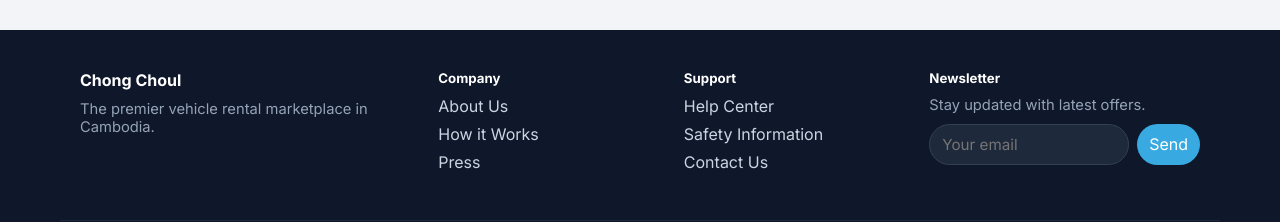
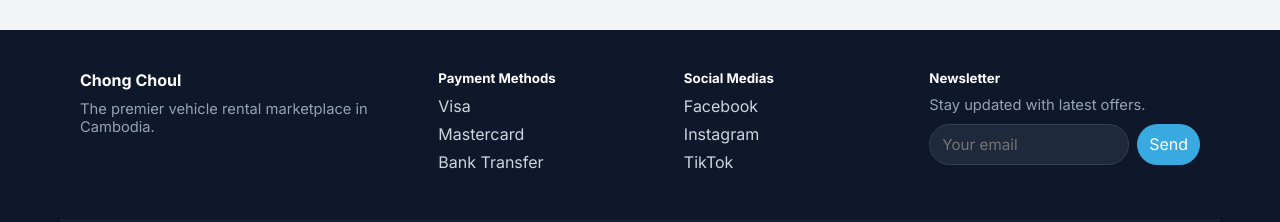
Before and after one commit to deth2026/Rental_Service, a Vue app in the folder frontend/: page / in a window 1280 px wide. Shown: the part 2240-2462 px from the top of the page. Built offline with nearby package versions, Linux system fonts and the light colour scheme.

Commit message:
fix shopVehicle

```diff
--- a/frontend/src/views/HomeView.vue
+++ b/frontend/src/views/HomeView.vue
@@ -25,7 +25,7 @@
         </svg>
         <div class="brand-text">
           <div class="brand">Chong Choul</div>
-          <div class="brand-tagline">Vehicle Rental</div>
+          <!-- <div class="brand-tagline">Vehicle Rental</div> -->
         </div>
       </div>
 
@@ -143,16 +143,16 @@
           <p>The premier vehicle rental marketplace in Cambodia.</p>
         </div>
         <div>
-          <h5>Company</h5>
-          <a href="#">About Us</a>
-          <a href="#">How it Works</a>
-          <a href="#">Press</a>
+          <h5>Payment Methods</h5>
+          <a href="#">Visa </a>
+          <a href="#">Mastercard</a>
+          <a href="#">Bank Transfer</a>
         </div>
         <div>
-          <h5>Support</h5>
-          <a href="#">Help Center</a>
-          <a href="#">Safety Information</a>
-          <a href="#">Contact Us</a>
+          <h5>Social Medias</h5>
+          <a href="#">Facebook</a>
+          <a href="#">Instagram</a>
+          <a href="#">TikTok</a>
         </div>
         <div>
           <h5>Newsletter</h5>
--- a/frontend/src/views/user/Dashboard.vue
+++ b/frontend/src/views/user/Dashboard.vue
@@ -282,9 +282,9 @@ onMounted(() => {
 
           <div class="footer-col">
             <h5>Quick Links</h5>
-            <a href="#">How it works</a>
-            <a href="#">Trust & Safety</a>
-            <a href="#">Rental Policies</a>
+            <a href="#">Home</a>
+            <a href="#">My booking</a>
+            <a href="#">Promotions</a>
           </div>
 
           <div class="footer-col">
@@ -296,7 +296,7 @@ onMounted(() => {
         </div>
 
         <div class="footer-bottom">
-          <p class="footer-copy">&copy; 2023 Chong Choul Rides. Made with ❤️ in Phnom Penh.</p>
+          <p class="footer-copy">&copy; 2026 Chong Choul Rides. Made with ❤️ in Phnom Penh.</p>
           <div class="footer-legal">
             <a href="#">Privacy Policy</a>
             <a href="#">Terms of Service</a>
--- a/frontend/src/views/user/ShopVehicles.vue
+++ b/frontend/src/views/user/ShopVehicles.vue
@@ -263,7 +263,7 @@ onMounted(() => {
   display: flex;
   justify-content: space-between;
   align-items: center;
-  padding: 1rem 2rem;
+  padding: 1rem 4rem;
   background: white;
   box-shadow: 0 2px 8px rgba(0, 0, 0, 0.08);
   position: sticky;
@@ -314,6 +314,7 @@ onMounted(() => {
   display: flex;
   align-items: center;
   gap: 1rem;
+  /* margin-right: 40px; */
 }
 
 .user-display-name {
@@ -517,7 +518,7 @@ onMounted(() => {
 .view-details-btn {
   width: 100%;
   padding: 0.75rem;
-  background: linear-gradient(135deg, #667eea 0%, #764ba2 100%);
+  background: #2563eb;;
   color: white;
   border: none;
   border-radius: 8px;
--- a/frontend/src/views/vehicle/VehicleDetail.vue
+++ b/frontend/src/views/vehicle/VehicleDetail.vue
@@ -58,9 +58,9 @@ export default {
         <span class="logo-text">ChongChoul</span>
       </div>
       <div class="nav-links">
-        <a href="#">How it works</a>
-        <a href="#">Vehicles</a>
-        <a href="#">Top Shops</a>
+        <a href="#">Home</a>
+        <a href="#">MY Booking</a>
+        <a href="#">Promotions</a>
         <a href="#" class="partner-link">Become a Partner</a>
       </div>
       <div class="nav-auth">
```
Also changed, not shown: 1 other file (tests, documents, lock files or other folders).
